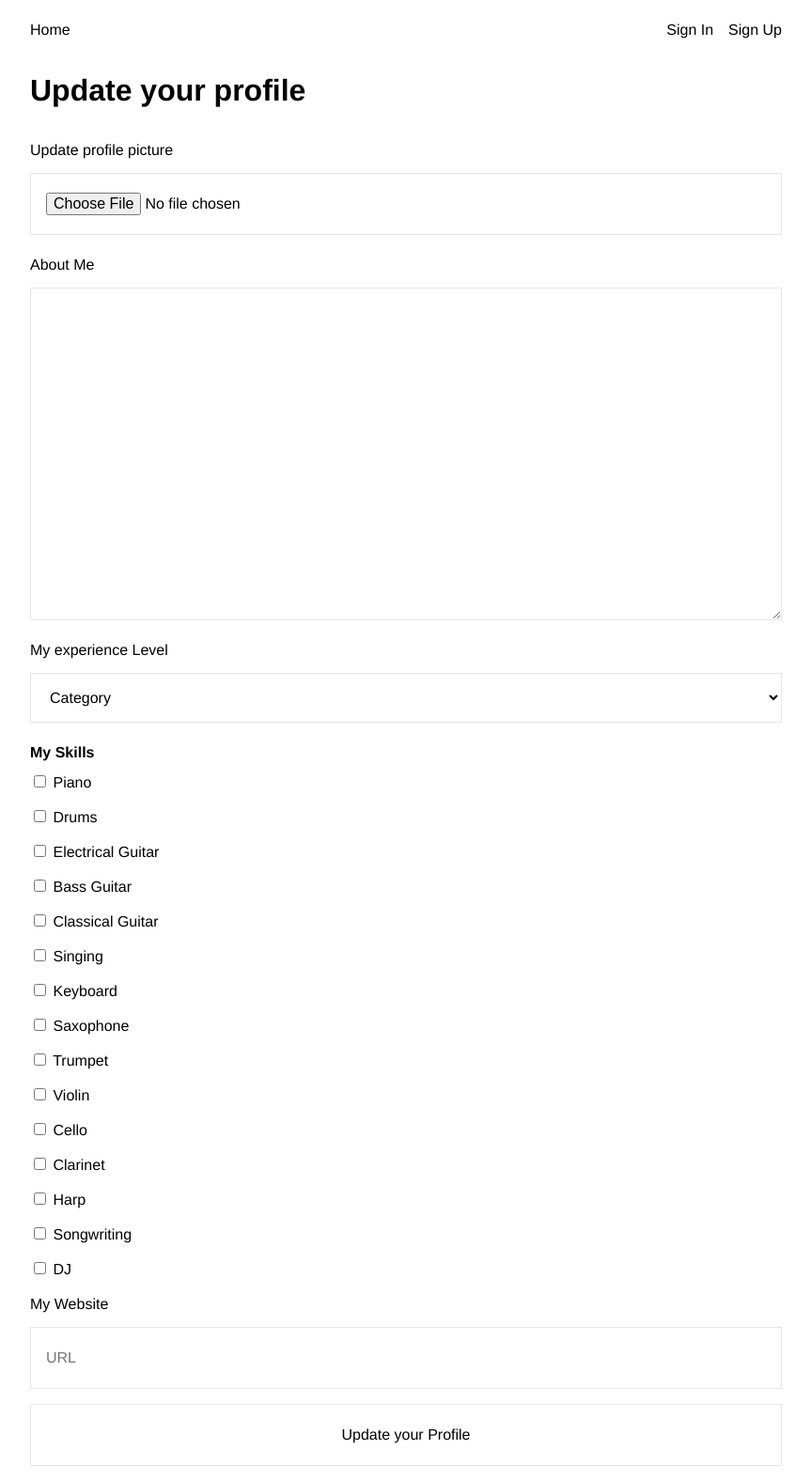
After one commit to vtrHH/musicians-app, a Node server app: template views/profile/update.hbs in a window 1280 px wide. The commit adds this page. Shown: the whole page at 94% size, without its empty margins (208-1071 px from the left). Run offline with Node 20, Linux system fonts and the light colour scheme; the template is opened without the code that fills it, so the values that code supplies are empty; style sheets or scripts are compiled from the project's sources; some libraries are stand-ins or nearby versions.

Commit message:
Worked on Update Profile, Routers missing

```diff
--- a/app.js
+++ b/app.js
@@ -14,6 +14,7 @@ const bindUserToViewLocals = require('./middleware/bind-user-to-view-locals.js')
 const baseRouter = require('./routes/index');
 const authenticationRouter = require('./routes/authentication');
 const offerRouter = require('./routes/offer');
+const privateRouter = require('./routes/private');
 const hbs = require('hbs');
 
 const app = express();
@@ -59,6 +60,7 @@ app.use(bindUserToViewLocals);
 app.use('/', baseRouter);
 app.use('/authentication', authenticationRouter);
 app.use('/offer', offerRouter);
+app.use('/private', privateRouter);
 
 // Catch missing routes and forward to error handler
 app.use((req, res, next) => {
--- /dev/null
+++ b/views/profile/update.hbs
@@ -0,0 +1,89 @@
+<h1>Update your profile</h1>
+
+<form method="POST" enctype="multipart/form-data">
+
+<label for="input-image">Update profile picture</label>
+    <input type="file" id="input-image" name="image" accept="image/png, image/jpeg">
+
+    <label for="input-description">About Me</label>
+    <textarea name="description" id="input-description" cols="30" rows="10" required></textarea>
+
+    <label for="input-experience">My experience Level</label>
+    <select name="experience" id="input-experience" required>
+        <option value="" selected disabled>Category</option>
+        <option value="Beginner">Beginner</option>
+        <option value="Intermediate">Intermediate</option>
+        <option value="Advanced">Advanced</option>
+        <option value="Pro">Pro</option>
+    </select>
+
+  <div>
+    <div>
+      <div><label for="input-skills"> <strong>My Skills</strong></label></div>
+      <input type="checkbox" id="input-checkbox-piano" value="Piano" name="skills" />
+      <label for="input-checkbox-piano">Piano</label>
+    </div>
+    <div>
+      <input type="checkbox" id="input-checkbox-drums" value="Drums" name="skills" />
+      <label for="input-checkbox-drums">Drums</label>
+    </div>
+    <div>
+      <input type="checkbox" id="input-checkbox-electrical_guitar" value="Electrical_Guitar" name="skills" />
+      <label for="input-checkbox-electrical_guitar">Electrical Guitar</label>
+    </div>
+    <div>
+      <input type="checkbox" id="input-checkbox-bass_guitar" value="Bass_Guitar" name="skills" />
+      <label for="input-checkbox-bass_guitar">Bass Guitar</label>
+    </div>
+    <div>
+      <input type="checkbox" id="input-checkbox-classical_guitar" value="Classical_Guitar" name="skills" />
+      <label for="input-checkbox-classical_guitar">Classical Guitar</label>
+    </div>
+    <div>
+      <input type="checkbox" id="input-checkbox-singing" value="Singing" name="skills" />
+      <label for="input-checkbox-singin">Singing</label>
+    </div>
+    <div>
+      <input type="checkbox" id="input-checkbox-keyboard" value="Keyboard" name="skills" />
+      <label for="input-checkbox-keyboard">Keyboard</label>
+    </div>
+    <div>
+      <input type="checkbox" id="input-checkbox-saxophone" value="Saxophone" name="skills" />
+      <label for="input-checkbox-saxophone">Saxophone</label>
+    </div>
+    <div>
+      <input type="checkbox" id="input-checkbox-trumpet" value="Trumpet" name="skills" />
+      <label for="input-checkbox-trumpet">Trumpet</label>
+    </div>
+    <div>
+      <input type="checkbox" id="input-checkbox-violin" value="Violin" name="skills" />
+      <label for="input-checkbox-violin">Violin</label>
+    </div>
+    <div>
+      <input type="checkbox" id="input-checkbox-cello" value="Cello" name="skills" />
+      <label for="input-checkbox-cello">Cello</label>
+    </div>
+    <div>
+      <input type="checkbox" id="input-checkbox-clarinet" value="Clarinet" name="skills" />
+      <label for="input-checkbox-clarinet">Clarinet</label>
+    </div>
+    <div>
+      <input type="checkbox" id="input-checkbox-harp" value="Harp" name="skills" />
+      <label for="input-checkbox-harp">Harp</label>
+    </div>
+    <div>
+      <input type="checkbox" id="input-checkbox-songwriting" value="Songwriting" name="skills" />
+      <label for="input-checkbox-songwriting">Songwriting</label>
+    </div>
+    <div>
+      <input type="checkbox" id="input-checkbox-dj" value="DJ" name="skills" />
+      <label for="input-checkbox-dj">DJ</label>
+    </div>
+  </div>
+
+    <label for="input-url">My Website</label>
+    <input type="url" id="input-url" name="url" placeholder="URL" value="{{offer.url}}">
+
+    <button>Update your Profile</button>
+
+</form>
--- a/views/sign-up.hbs
+++ b/views/sign-up.hbs
@@ -5,5 +5,7 @@
   <input type="email" id="input-email" name="email" placeholder="Your Email" />
   <label for="input-password">Password</label>
   <input type="password" name="password" id="input-password" placeholder="A Strong Password" />
+  <label for="input-profile-picture">Profile Picture</label>
+  <input id="input-profile-picture" type="file" name="picture" accept="image/png, image/jpeg">
   <button>Sign Up</button>
 </form>
```
Also changed, not shown: models/user.js (+7 -6 lines), routes/authentication.js (+7 -4 lines), routes/private.js (added, +20 -0 lines), views/offer/my-offers.hbs (+6 -6 lines), views/private.hbs (+10 -2 lines).
